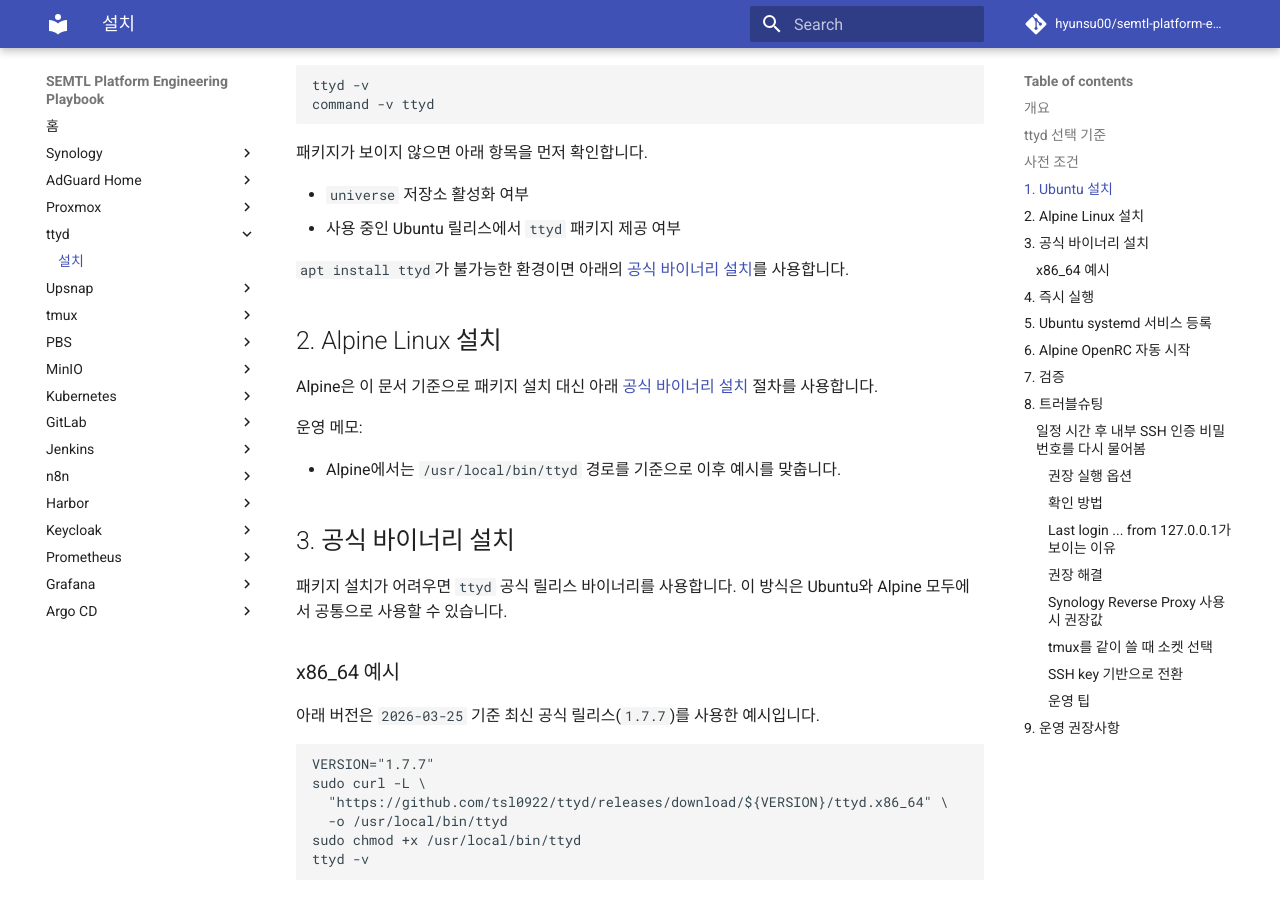
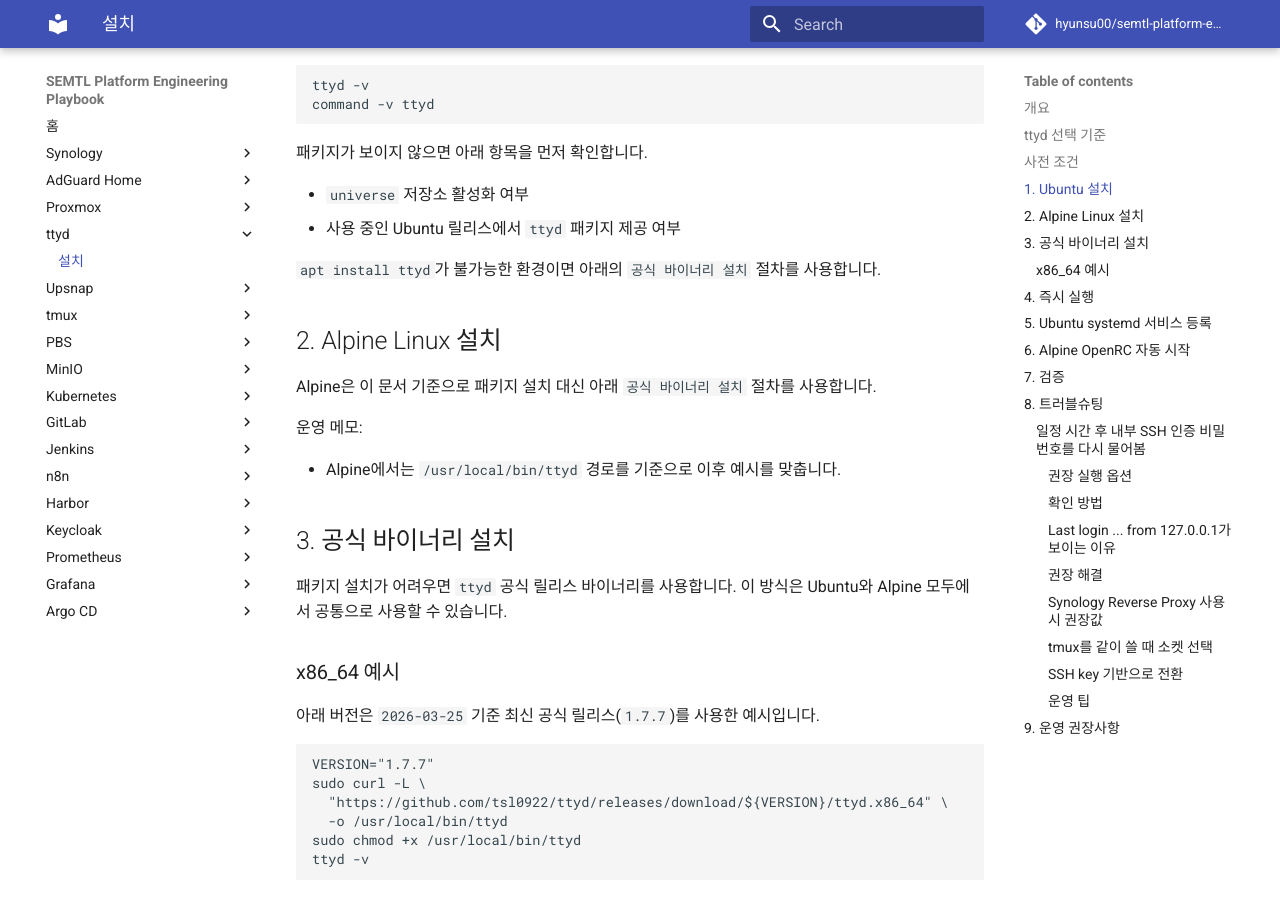
Before and after one commit to hyunsu00/semtl-platform-engineering-playbook, an MkDocs documentation site: the page built from docs/ttyd/installation.md, in a window 1280 px wide and 900 px high, scrolled down 1310 px. Built offline with MkDocs 1.6.1 and Material for MkDocs 9.7.7, drawn with Linux system fonts in a browser that asks for light colours; comment, search, counter and statistics services are not loaded.

Commit message:
fix: ttyd 문서 자산 경로 보정

```diff
--- a/docs/ttyd/installation.md
+++ b/docs/ttyd/installation.md
@@ -59,12 +59,12 @@ command -v ttyd
 - 사용 중인 Ubuntu 릴리스에서 `ttyd` 패키지 제공 여부
 
 `apt install ttyd`가 불가능한 환경이면 아래의
-[공식 바이너리 설치](#공식-바이너리-설치)를 사용합니다.
+`공식 바이너리 설치` 절차를 사용합니다.
 
 ## 2. Alpine Linux 설치
 
 Alpine은 이 문서 기준으로 패키지 설치 대신 아래
-[공식 바이너리 설치](#공식-바이너리-설치) 절차를 사용합니다.
+`공식 바이너리 설치` 절차를 사용합니다.
 
 운영 메모:
 
```
Also changed, not shown: docs/assets/images/ttyd-synology-reverse-proxy-advanced-settings.png (added), docs/assets/images/ttyd-synology-reverse-proxy-websocket-headers.png (added).
